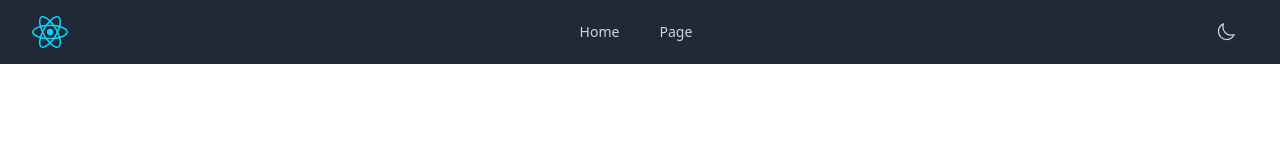
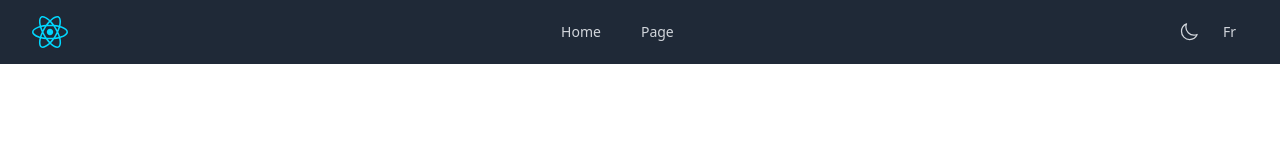
Before and after one commit to BenjaminChoron/my-react-template, a React (Vite) app: page /page in a window 1280 px wide. Shown: the top 160 px of the page. Built offline with nearby package versions, Linux system fonts and the light colour scheme.

Commit message:
feat: add toggle language

```diff
--- a/src/components/Nav.tsx
+++ b/src/components/Nav.tsx
@@ -1,4 +1,5 @@
 import { NavLink } from 'react-router-dom';
+import { useTranslation } from 'react-i18next';
 import { Disclosure } from '@headlessui/react';
 import { Bars3Icon, MoonIcon, SunIcon, XMarkIcon } from '@heroicons/react/24/outline';
 
@@ -8,6 +9,14 @@ const navigation = [
 ];
 
 export default function Nav({ darkMode, toggleDarkMode }: { darkMode: boolean; toggleDarkMode: () => void }) {
+  const { i18n } = useTranslation();
+
+  const language = i18n.language;
+
+  function toggleLanguage() {
+    i18n.changeLanguage(language === 'fr' ? 'en' : 'fr');
+  }
+
   return (
     <Disclosure as="nav" className="bg-gray-800 dark:bg-gray-700">
       {({ open, close }) => (
@@ -30,7 +39,7 @@ export default function Nav({ darkMode, toggleDarkMode }: { darkMode: boolean; t
                 <div className="flex flex-shrink-0 items-center">
                   <img className="h-8 w-auto" src="/react.svg" alt="Your Company" />
                 </div>
-                <div className="hidden sm:ml-6 sm:block">
+                <div className="hidden sm:ml-6 sm:flex">
                   <div className="flex space-x-4">
                     {navigation.map((item) => (
                       <NavLink
@@ -43,12 +52,18 @@ export default function Nav({ darkMode, toggleDarkMode }: { darkMode: boolean; t
                     ))}
                   </div>
                 </div>
-                <div className="hidden sm:ml-6 sm:block">
+                <div className="hidden sm:ml-6 sm:flex">
                   <button
                     className="text-gray-300 hover:bg-gray-600 hover:text-white rounded-md px-3 py-2 text-sm font-medium"
                     onClick={toggleDarkMode}
                   >
                     {darkMode ? <SunIcon className="h-5 w-5" /> : <MoonIcon className="h-5 w-5" />}
+                  </button>
+                  <button
+                    className="text-gray-300 hover:bg-gray-600 hover:text-white rounded-md px-3 py-2 text-sm font-medium"
+                    onClick={toggleLanguage}
+                  >
+                    {language === 'fr' ? 'En' : 'Fr'}
                   </button>
                 </div>
               </div>
```
